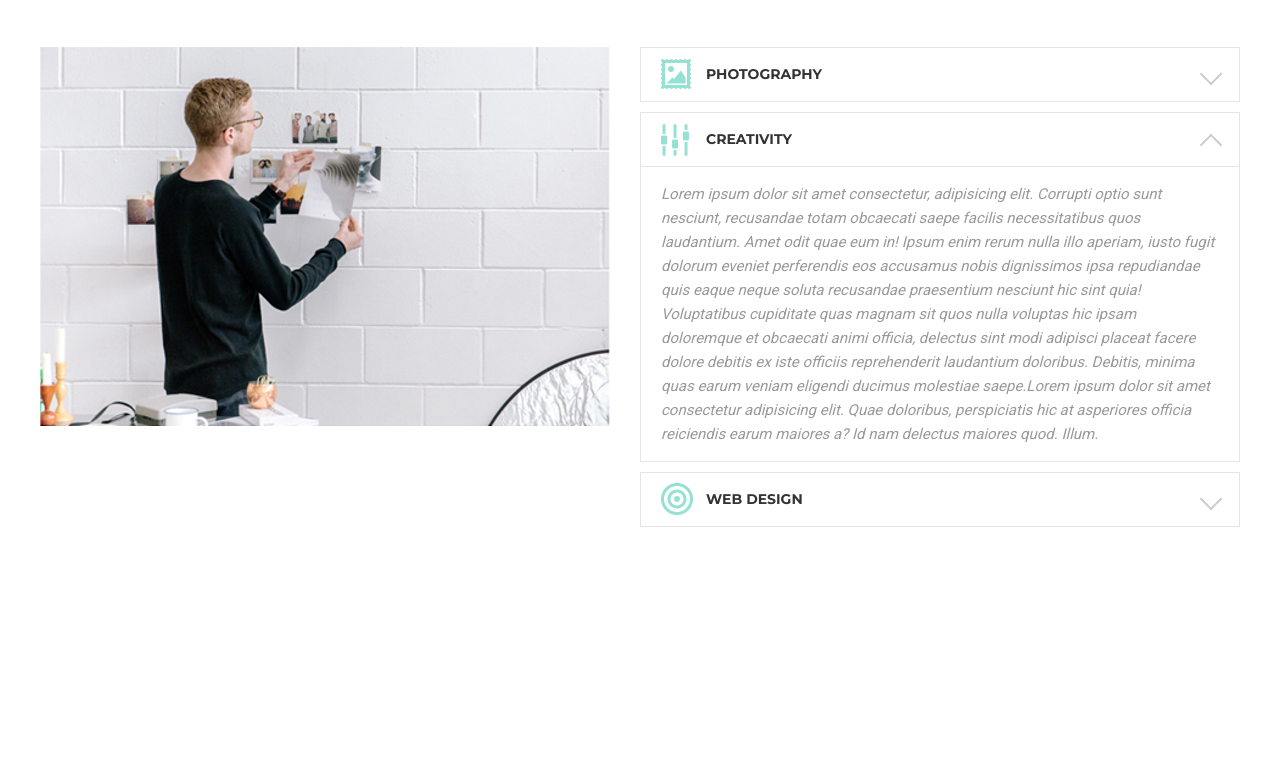
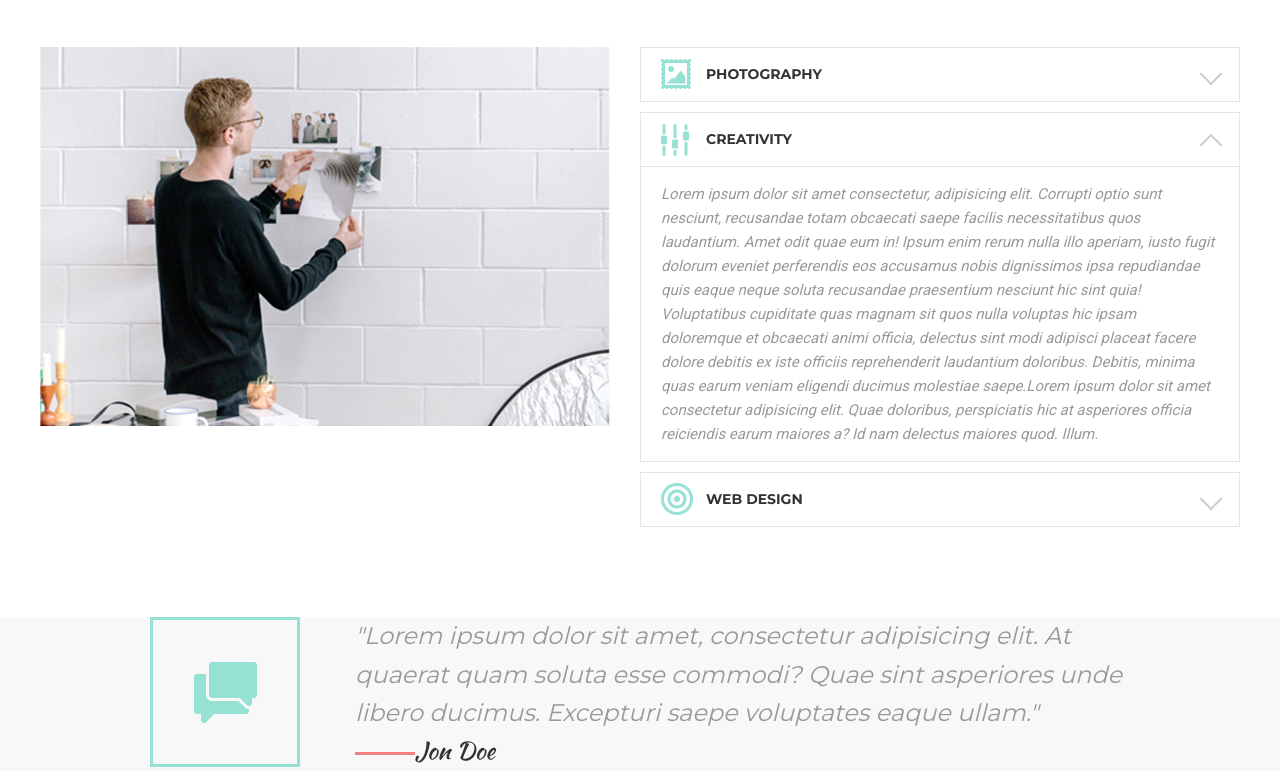
Before and after one commit to OlaGrinkova/BrainsCloud, a plain HTML site: page index.html in a window 1280 px wide. Shown: the part 3538-4309 px from the top of the page. Before the commit the page ends 4155 px from the top, so only its background shows below. Drawn offline with Linux system fonts and the light colour scheme.

Commit message:
Add reviews

```diff
--- a/css/style.css
+++ b/css/style.css
@@ -238,6 +238,10 @@ section {
     background: url("../images/devices-bg.jpg") center no-repeat;
     -webkit-background-size: cover;
     background-size: cover;
+}
+
+.section--gray {
+    background-color: #f8f8f8;
 }
 
 .section__header {
@@ -506,3 +510,43 @@ section {
     text-transform: uppercase;
     font-family:'Montserrat';
 }
+
+/*Reviews*/
+.reviews {
+    padding: 0 110px;
+}
+
+.reviews__item {
+    padding-left: 205px;
+    position: relative;
+}
+
+.reviews__photo {
+    position: absolute;
+    top: 0;
+    left: 0;
+    z-index: 1;
+}
+
+.reviews__text {
+    font-size: 24px;
+    font-style: italic;
+    font-weight: 300;
+    color: #999999;
+}
+
+.reviews__author {
+    font-family: 'Kaushan Script', cursive;
+    font-size: 24px;
+    color: #333333;
+}
+
+.reviews__author:before {
+    content: "";
+    display: inline-block;
+    vertical-align: middle;
+    width: 60px;
+    height: 3px;
+
+    background-color: #f38181;
+}
--- a/index.html
+++ b/index.html
@@ -238,6 +238,18 @@
         </div>
     </section>
 
+    <div class="section section--gray">
+        <div class="container">
+            <div class="reviews">
+                <div class="reviews__item">
+                    <img class="reviews__photo" src="images/reviews.png" alt="#">
+                    <div class="reviews__text">"Lorem ipsum dolor sit amet, consectetur adipisicing elit. At quaerat quam soluta esse commodi? Quae sint asperiores unde libero ducimus. Excepturi saepe voluptates eaque ullam."</div>
+                    <div class="reviews__author">Jon Doe</div>
+                </div>
+            </div>
+        </div>
+    </div>
+
 
 </body>
 </html>
```
Also changed, not shown: images/reviews.png (added).
